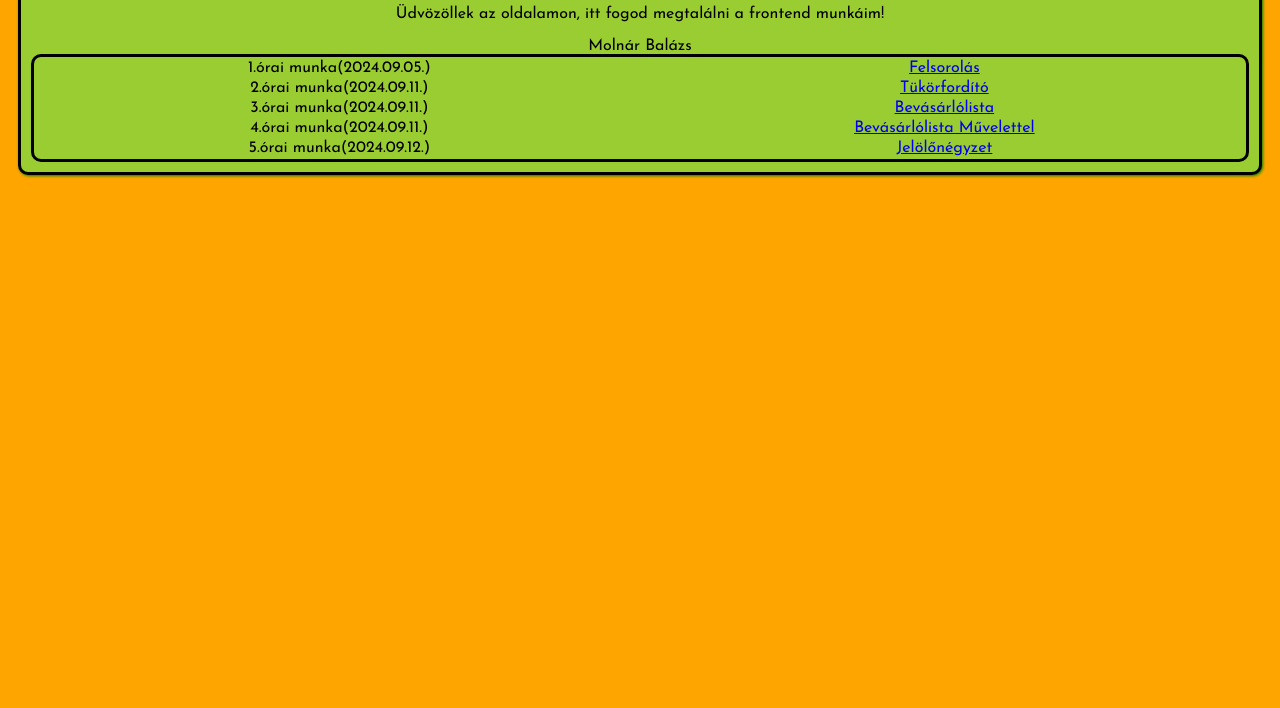
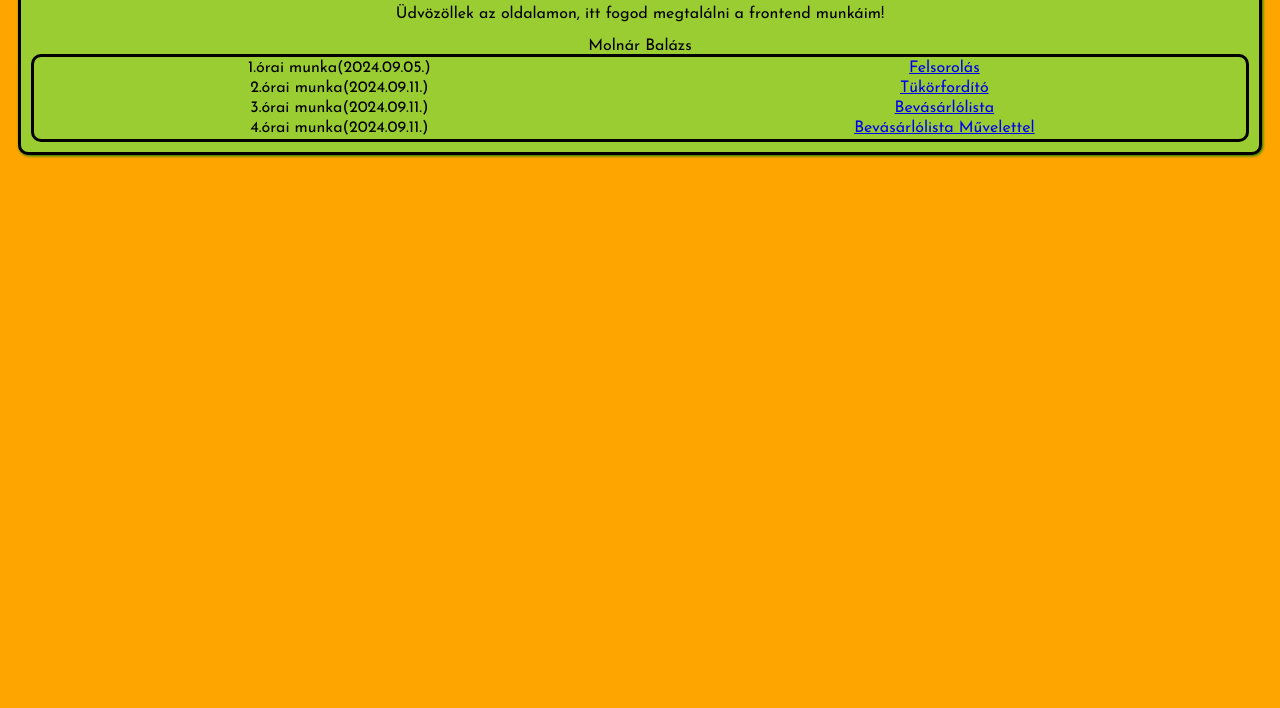
Before and after one commit to BalazsM900/2024szft-01, a plain HTML site: page index.html in a window 1280 px wide. Shown: the part 92-800 px from the top of the page. Drawn offline with Linux system fonts and the light colour scheme.

Commit message:
Update index.html

```diff
--- a/index.html
+++ b/index.html
@@ -31,10 +31,6 @@
                     <td> 4.órai munka(2024.09.11.)</td>
                     <td><a href="https://balazsm900.github.io/ShoppingListOperation/" > Bevásárlólista Művelettel</a></td>
                 </tr>
-             <tr>
-                    <td> 5.órai munka(2024.09.12.)</td>
-                    <td><a href="https://balazsm900.github.io/CheckBox/" > Jelölőnégyzet</a></td>
-                </tr>
         </table>
     </div>
 </body>
```
